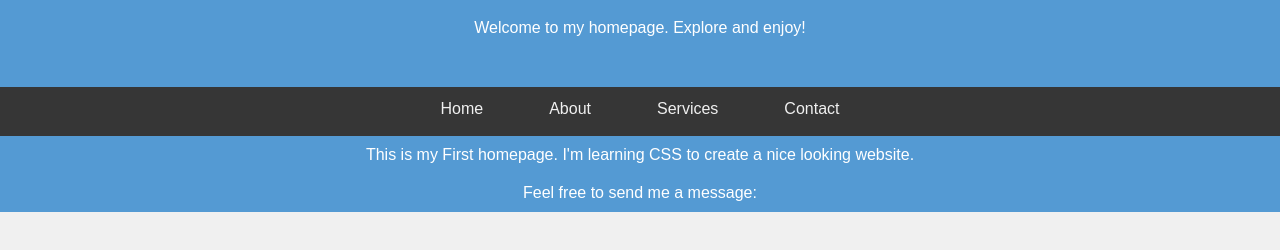
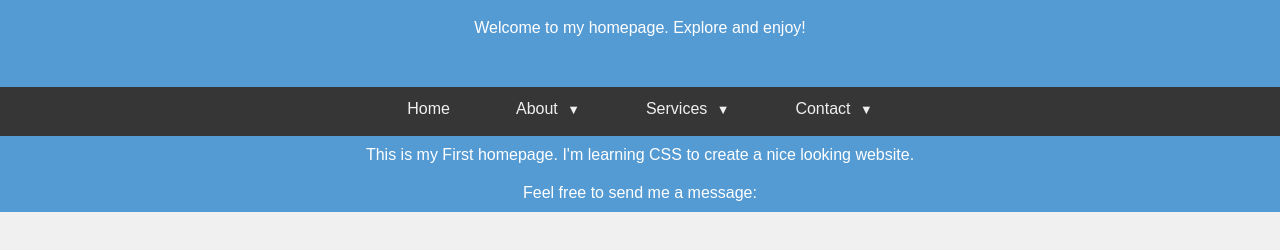
Before and after one commit to yakiniku35/1141_IntroToCS_113501065, a plain HTML site: page Lab2_Homepage/113501065_CSS_Lab.html in a window 1280 px wide. Shown: the part 48-298 px from the top of the page. Drawn offline with Linux system fonts and the light colour scheme.

Commit message:
update hover status

```diff
--- a/Lab2_Homepage/113501065_CSS_Lab.css
+++ b/Lab2_Homepage/113501065_CSS_Lab.css
@@ -5,8 +5,8 @@
 }
 
 body {
-  color:rgb(240, 240, 240);
-  background-color: rgb(240, 240, 240);
+  background-color: rgb(240, 240, 240); /* 保留白底 */
+  color: rgb(30, 30, 30); /* 字變深灰 */
   font-family: 'Arial', sans-serif;
 }
 
@@ -48,8 +48,8 @@ li {
 }
 
 li:hover {
-  background-color: rgb(84, 154, 211);
-  cursor: pointer;
+  color: rgb(84, 154, 211);
+  background-color: transparent;
 }
 
 .dropdown {
@@ -68,6 +68,7 @@ li:hover {
 
 /* Dropdown content */
 .dropdown-content {
+  border-radius: 10px;
   display: none;
   position: absolute;
   background-color: rgb(54, 54, 54);
@@ -97,3 +98,10 @@ li:hover {
 .dropdown:hover .dropbtn {
   background-color: #3e8e41;
 }
+
+.dropdown::after {
+  content: ' ▼';
+  font-size: 0.8em;
+  margin-left: 5px;
+
+}
--- a/Lab2_Homepage/113501065_CSS_Lab.html
+++ b/Lab2_Homepage/113501065_CSS_Lab.html
@@ -1,6 +1,7 @@
 <!DOCTYPE html>
 <html>
 <head>
+    <meta charset="UTF-8">
     <link rel="stylesheet" type="text/css" href="113501065_CSS_Lab.css">
     <title>My Page</title>
 </head>
```
